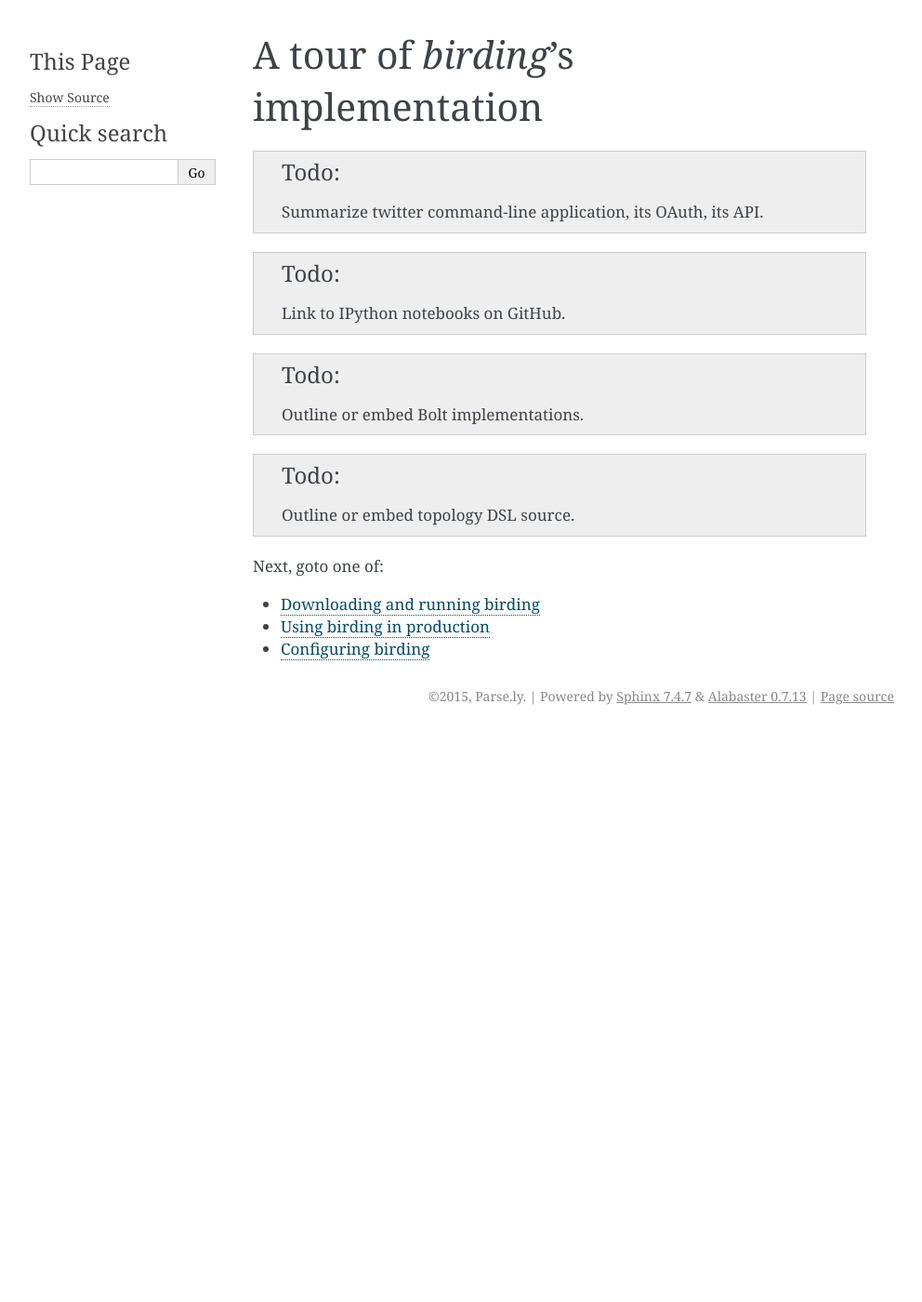
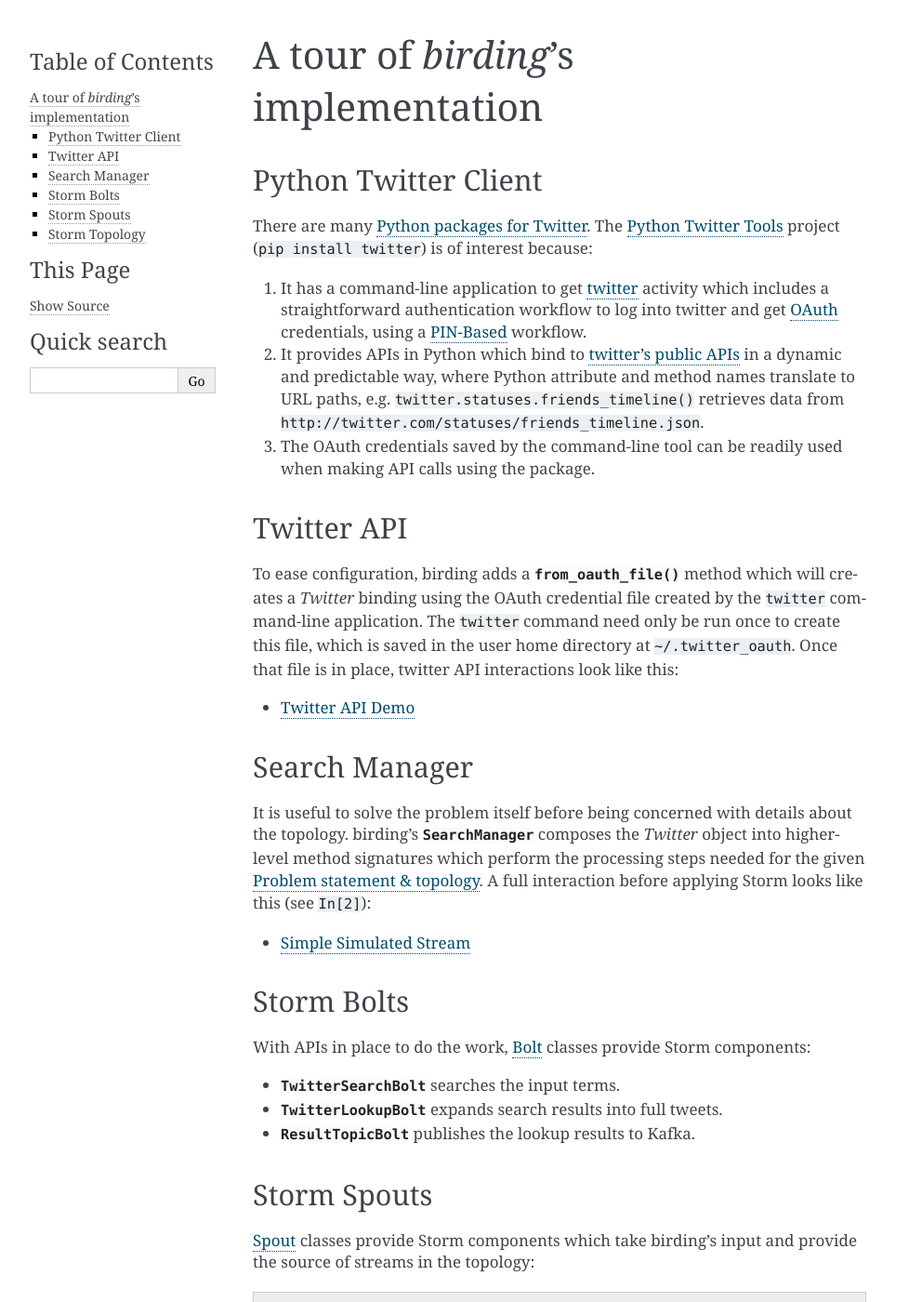
Before and after one commit to Parsely/birding, a Sphinx documentation site: the page built from docs/tour.rst, in a window 1280 px wide and 1400 px high. Shown: the whole window at 93% size, without its empty margins (148-1140 px from the left). Built offline with Sphinx 7.4.7, drawn with Linux system fonts in a browser that asks for light colours; some of the changed text lies outside the part shown.

Commit message:
Provide a tour of birding's implementation.

```diff
--- a/docs/tour.rst
+++ b/docs/tour.rst
@@ -3,16 +3,101 @@
 A tour of `birding`'s implementation
 ====================================
 
-.. todo:: Summarize twitter command-line application, its OAuth, its API.
+Python Twitter Client
+---------------------
 
-.. todo:: Link to IPython notebooks on GitHub.
+There are many `Python packages for Twitter`__. The `Python Twitter Tools`_
+project (``pip install twitter``) is of interest because:
 
-.. todo:: Outline or embed Bolt implementations.
+1. It has a command-line application to get twitter_ activity which includes a
+   straightforward authentication workflow to log into twitter and get OAuth_
+   credentials, using a PIN-Based_ workflow.
+2. It provides APIs in Python which bind to `twitter's public APIs`_ in a
+   dynamic and predictable way, where Python attribute and method names
+   translate to URL paths, e.g. ``twitter.statuses.friends_timeline()``
+   retrieves data from ``http://twitter.com/statuses/friends_timeline.json``.
+3. The OAuth credentials saved by the command-line tool can be readily used
+   when making API calls using the package.
 
-.. todo:: Outline or embed topology DSL source.
+__ https://pypi.python.org/pypi?%3Aaction=search&term=twitter&submit=search
+
+
+Twitter API
+-----------
+
+To ease configuration, birding adds a
+:meth:`~birding.twitter_api.Twitter.from_oauth_file` method which will creates
+a `Twitter` binding using the OAuth credential file created by the ``twitter``
+command-line application. The ``twitter`` command need only be run once to
+create this file, which is saved in the user home directory at
+``~/.twitter_oauth``. Once that file is in place, twitter API interactions look
+like this:
+
+* `Twitter API Demo <https://github.com/Parsely/birding/blob/master/docs/Twitter%20API%20Demo.ipynb>`_
+
+
+Search Manager
+--------------
+
+It is useful to solve the problem itself before being concerned with details
+about the topology. birding's :class:`~birding.search.SearchManager` composes
+the `Twitter` object into higher-level method signatures which perform the
+processing steps needed for the given :ref:`topology`. A full interaction
+before applying Storm looks like this (see ``In[2]``):
+
+* `Simple Simulated Stream <https://github.com/Parsely/birding/blob/master/docs/Simple%20Simulated%20Stream.ipynb>`_
+
+
+Storm Bolts
+-----------
+
+With APIs in place to do the work, Bolt_ classes provide Storm components:
+
+* :class:`~birding.bolt.TwitterSearchBolt` searches the input terms.
+* :class:`~birding.bolt.TwitterLookupBolt` expands search results into full tweets.
+* :class:`~birding.bolt.ResultTopicBolt` publishes the lookup results to Kafka.
+
+
+Storm Spouts
+------------
+
+Spout_ classes provide Storm components which take birding's input and provide
+the source of streams in the topology:
+
+.. todo:: Outline birding spout implementation.
+
+
+Storm Topology
+--------------
+
+With Storm components ready for streamparse, a topology can pull it all
+together. birding's topology uses the `Clojure DSL`_; the `streamparse
+discussion of topologies`_ has more detail. In the topology definition below,
+note the class references ``"birding.bolt.TwitterSearchBolt"``,
+``"birding.bolt.TwitterLookupBolt"``, and
+``"birding.bolt.ResultTopicBolt"``. These are full Python namespace references
+to the birding classes. The names given in the DSL can then be used to wire the
+components together. For example, the definition of ``"search-bolt"
+(python-bolt-spec ...)`` allows ``"search-bolt"`` to be used as input in
+another bolt, ``"lookup-bolt" (python-bolt-spec ... {"search-bolt" :shuffle}
+... )``.
+
+.. literalinclude:: ../topologies/birding.clj
+   :language: clojure
 
 Next, goto one of:
 
 * :ref:`solo`
 * :ref:`production`
 * :ref:`config`
+
+.. _`Python Twitter Tools`: http://mike.verdone.ca/twitter/
+.. _twitter: https://twitter.com
+.. _OAuth: https://dev.twitter.com/oauth
+.. _PIN-Based: https://dev.twitter.com/oauth/pin-based
+.. _`twitter's public APIs`: https://dev.twitter.com/rest/public
+.. _Bolt: https://storm.apache.org/documentation/Concepts.html#bolts
+.. _Spout: https://storm.apache.org/documentation/Concepts.html#spouts
+.. _`Clojure DSL`: http://storm.apache.org/documentation/Clojure-DSL.html
+.. _`streamparse discussion of topologies`:
+   http://streamparse.readthedocs.org/en/master/topologies.html
```
